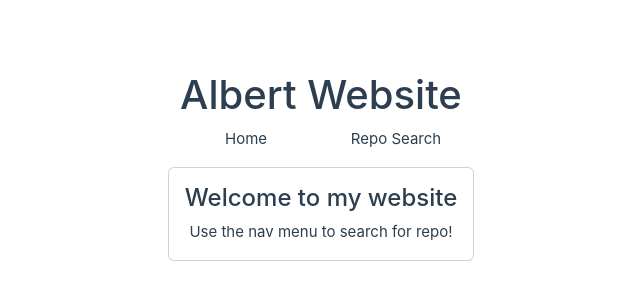
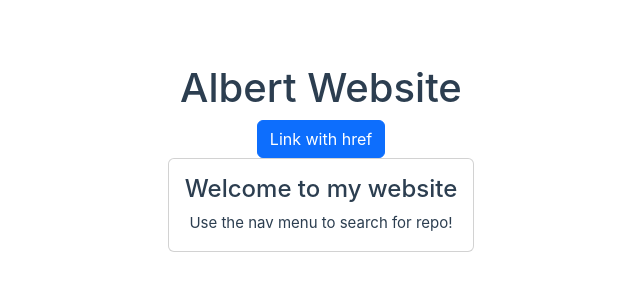
Before and after one commit to AlberTgarY/Albert_website, a Vue app: page / in a window 1280 px wide. Shown: the part 242-542 px from the top of the page, without its empty margins (15-655 px from the left). Built offline with nearby package versions, Linux system fonts and the light colour scheme.

Commit message:
feat: add nav side bars

```diff
--- a/src/components/Header.vue
+++ b/src/components/Header.vue
@@ -1,13 +1,27 @@
 <template>
-    <div class="text-center my-3">
+
+
       <header>
       <h1>Albert Website</h1>
       </header>
-      <div class="d-flex justify-content-center">
-        <HeaderLink to="/" exact>Home</HeaderLink>
-        <HeaderLink to="/repo">Repo Search</HeaderLink>
+      <a class="btn btn-primary" data-bs-toggle="offcanvas" href="#offcanvasExample" role="button" aria-controls="offcanvasExample">
+      Link with href
+      </a>
+
+      <div class="offcanvas offcanvas-start" tabindex="-1" id="offcanvasExample" aria-labelledby="offcanvasExampleLabel">
+        <div class="offcanvas-header">
+          <h5 class="offcanvas-title" id="offcanvasExampleLabel">Menu</h5>
+          <button type="button" class="btn-close text-reset" data-bs-dismiss="offcanvas" aria-label="Close"></button>
+        </div>
+        <div class="offcanvas-body">
+          <div class="btn-group-vertical me-2" role="group">
+                <HeaderLink to="/" exact>Home</HeaderLink>
+                <HeaderLink to="/repo">Repo Search</HeaderLink>
+
+            </div>
+        </div>
       </div>
-    </div>
+
   </template>
 
   <script lang="ts">
@@ -18,3 +32,7 @@
     components: { HeaderLink }
   })
   </script>
+
+<style scoped>
+
+</style>
--- a/src/components/HeaderLink.vue
+++ b/src/components/HeaderLink.vue
@@ -18,7 +18,7 @@ export default defineComponent({
 </script>
 
 <template>
-  <div style="width: 150px">
+  <div style="width: 150px" >
     <router-link
       :to="to"
       class="nav-link"
```
Also changed, not shown: src/App.vue (+2 -5 lines).
